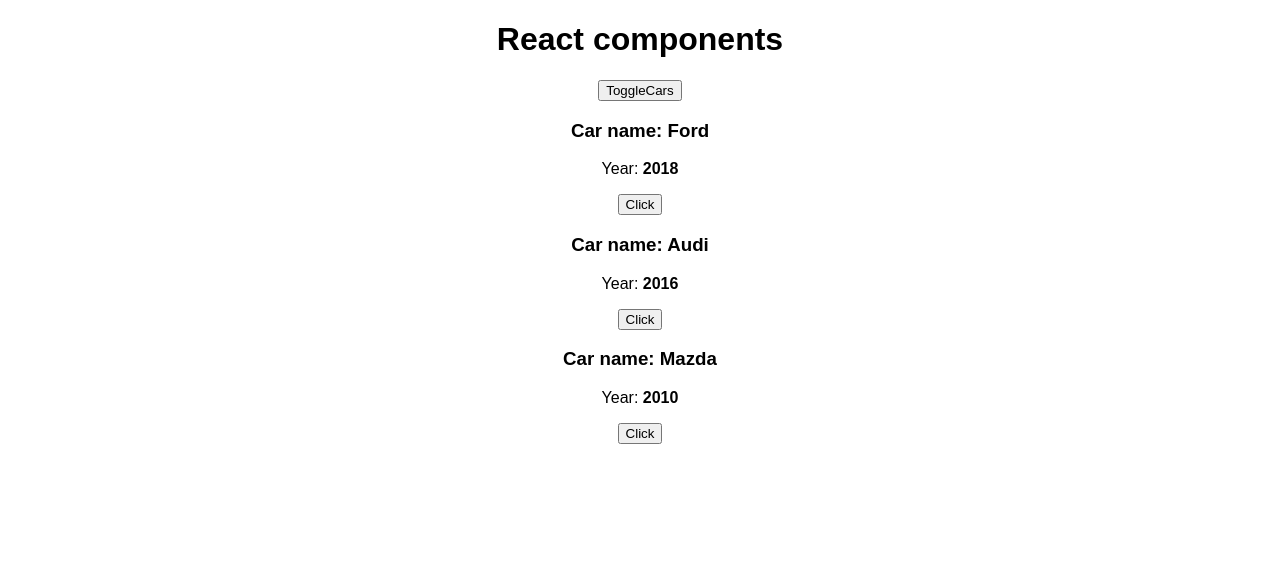
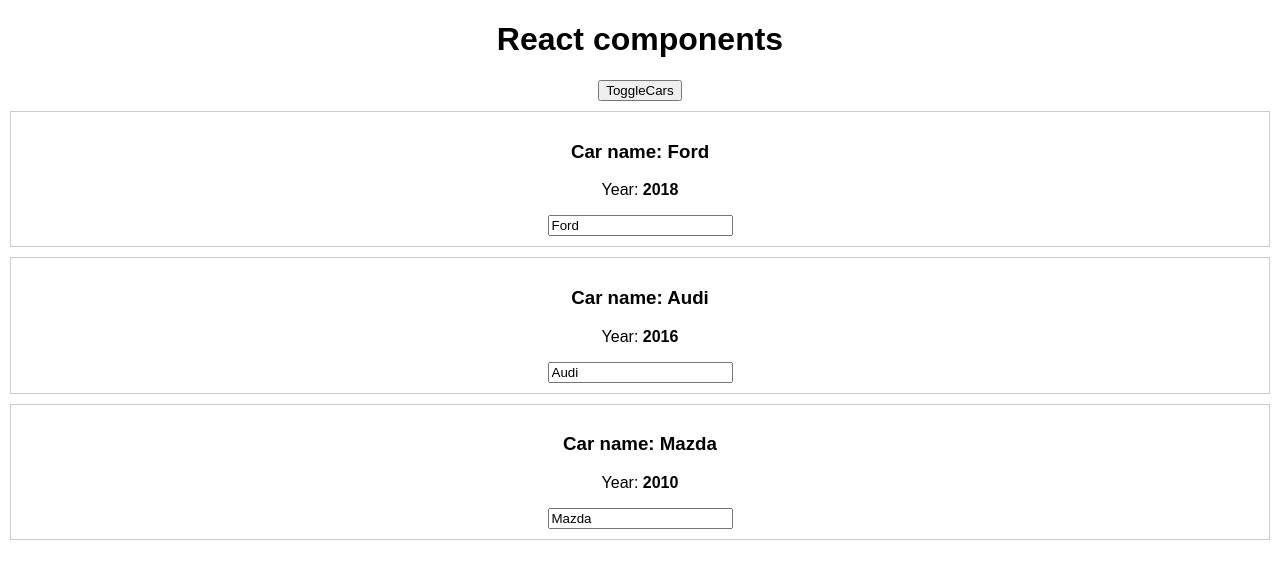
Before and after one commit to angeliquesy/quiz-firebase, a React (Create React App) app: page / in a window 1280 px wide. Both pictures are taken after a click on the button "ToggleCars". Shown: the top 578 px of the page. Built offline with nearby package versions, Linux system fonts and the light colour scheme.

Commit message:
dinamic state change

```diff
--- a/src/App.js
+++ b/src/App.js
@@ -23,12 +23,15 @@
     showCars: false
   }
 
-  changeTitleHandler = newTitle => {
-    this.setState({
-      pageTitle: newTitle
-    })
+  onChangeName = (name, index) => {
+    const car = this.state.cars[index]
+    car.name = name
+    const cars = [...this.state.cars]
+    // const cars = this.state.cars.concat() // клонирование массива - старый способ
+    cars[index] = car
+    this.setState({cars}) // = cars: cars
 
-    // this.state.pageTitle = 'Changed!' не сработает
+    // когда меняем состояние, должны создавать клон и новый стейт, т.к. не можем напрямую менять состояние
   }
 
   toggleCarsHandler = () => {
@@ -51,7 +54,7 @@
             key={index}
             name={car.name}
             year={car.year}
-            onChangeTitle={() => this.changeTitleHandler(car.name)}
+            onChangeName={event => this.onChangeName(event.target.value, index)}
             // лучший способ (оптимизация): onChangeTitle={this.changeTitleHandler.bind(this, car.name)}
           />
         )
--- a/src/Car/Car.js
+++ b/src/Car/Car.js
@@ -1,10 +1,14 @@
 import React from 'react';
-import App from "../App";
 
-export default props => (
-  <div>
+export default (props) => (
+  <div style={{
+    border: '1px solid #ccc',
+    margin: '10px',
+    padding: '10px'
+  }}>
     <h3>Car name: {props.name}</h3>
     <p>Year: <strong>{props.year}</strong></p>
-    <button onClick={props.onChangeTitle}>Click</button>
+    <input type='text' onChange={props.onChangeName} value={props.name}/>
+    {/*<button onClick={props.onDelete}>Delete</button>*/}
   </div>
 );
```
